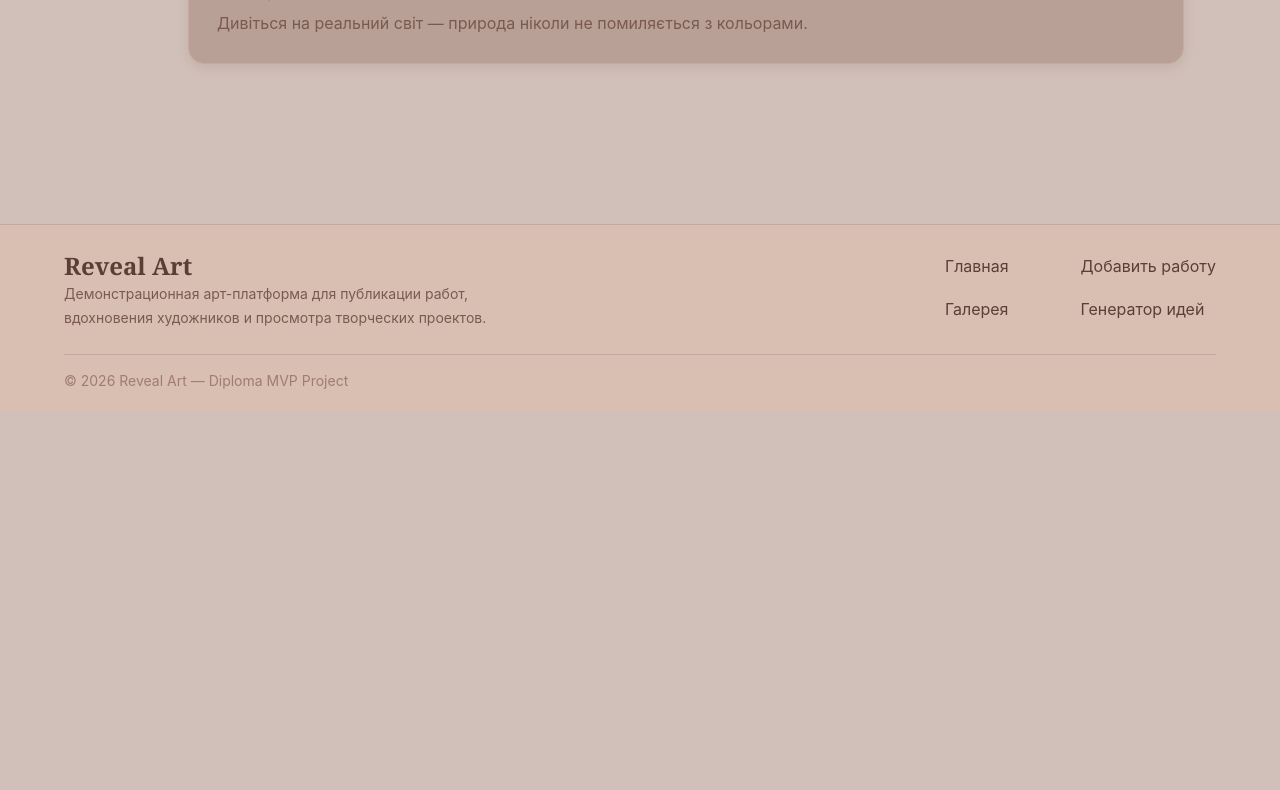
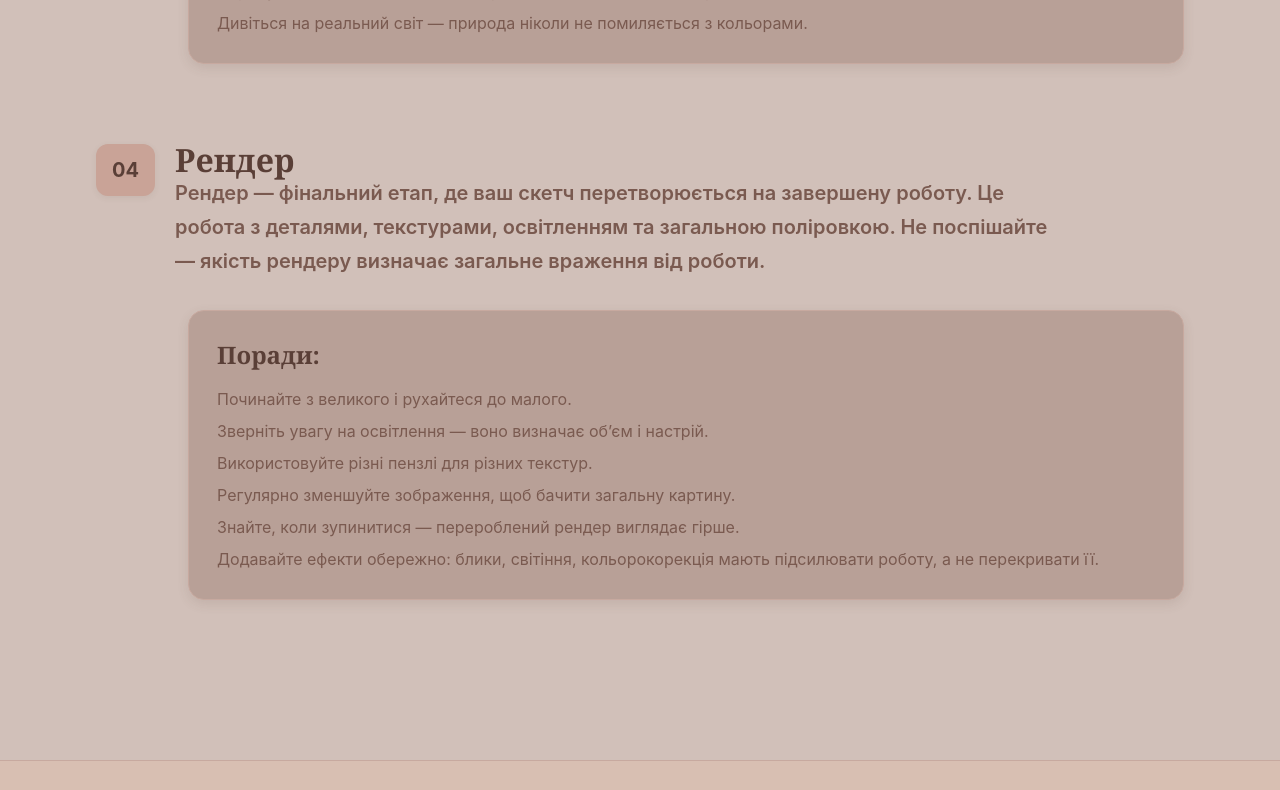
Before and after one commit to FFORqnvr/Reveal-Art, a React (Vite) app: page /process in a window 1280 px wide. Shown: the part 2270-3060 px from the top of the page. Before the commit the page ends 2681 px from the top, so only its background shows below. Built offline with nearby package versions, Linux system fonts and the light colour scheme.

Commit message:
NewprocessTheorySection

```diff
--- a/src/sections/process/ProcessTheorySection.tsx
+++ b/src/sections/process/ProcessTheorySection.tsx
@@ -21,6 +21,19 @@ const processSections = [
       "Використовуйте насичені кольори точково, а не скрізь.",
       "Спробуйте малювати в відтінках сірого, а потім додавати колір.",
       "Дивіться на реальний світ — природа ніколи не помиляється з кольорами.",
+    ],
+  },
+  {
+    number: "04",
+    title: "Рендер",
+    text: "Рендер — фінальний етап, де ваш скетч перетворюється на завершену роботу. Це робота з деталями, текстурами, освітленням та загальною поліровкою. Не поспішайте — якість рендеру визначає загальне враження від роботи.",
+    tips: [
+      "Починайте з великого і рухайтеся до малого.",
+      "Зверніть увагу на освітлення — воно визначає об’єм і настрій.",
+      "Використовуйте різні пензлі для різних текстур.",
+      "Регулярно зменшуйте зображення, щоб бачити загальну картину.",
+      "Знайте, коли зупинитися — перероблений рендер виглядає гірше.",
+      "Додавайте ефекти обережно: блики, світіння, кольорокорекція мають підсилювати роботу, а не перекривати її.",
     ],
   },
 ];
```
